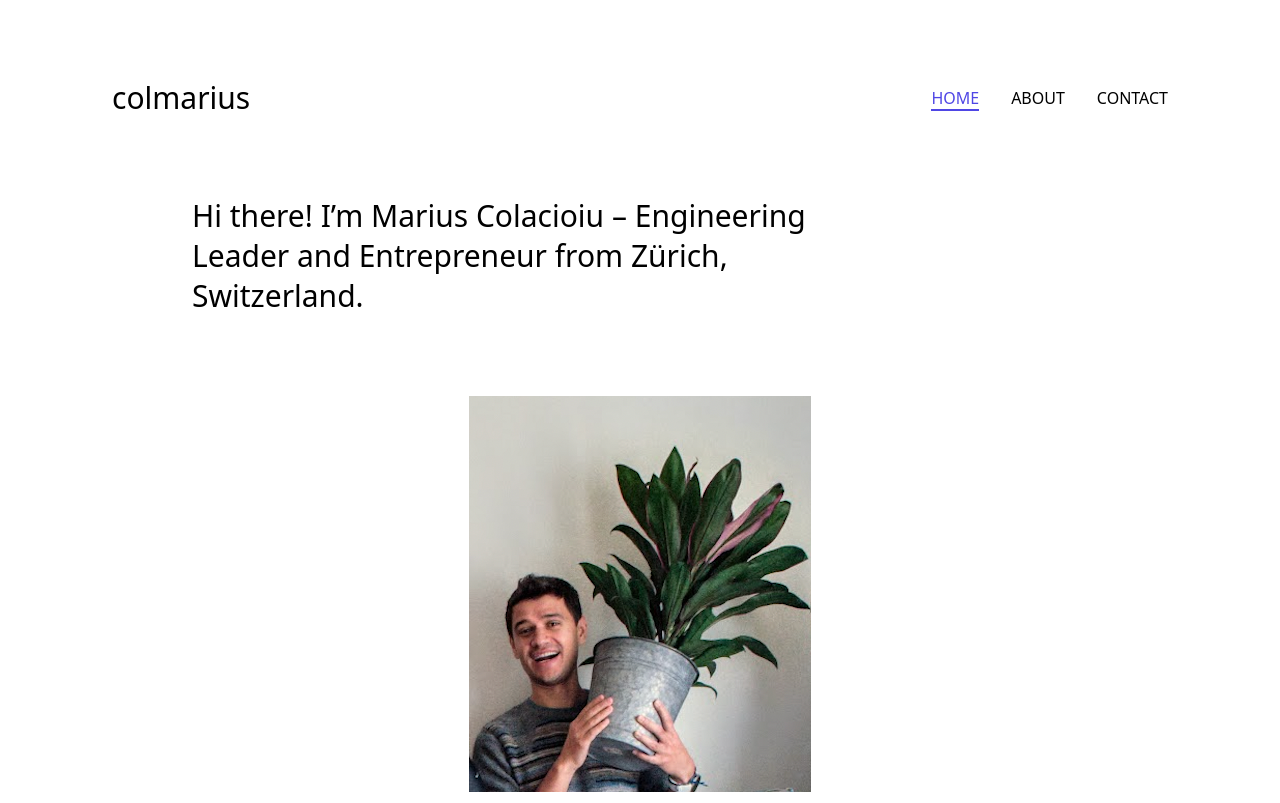
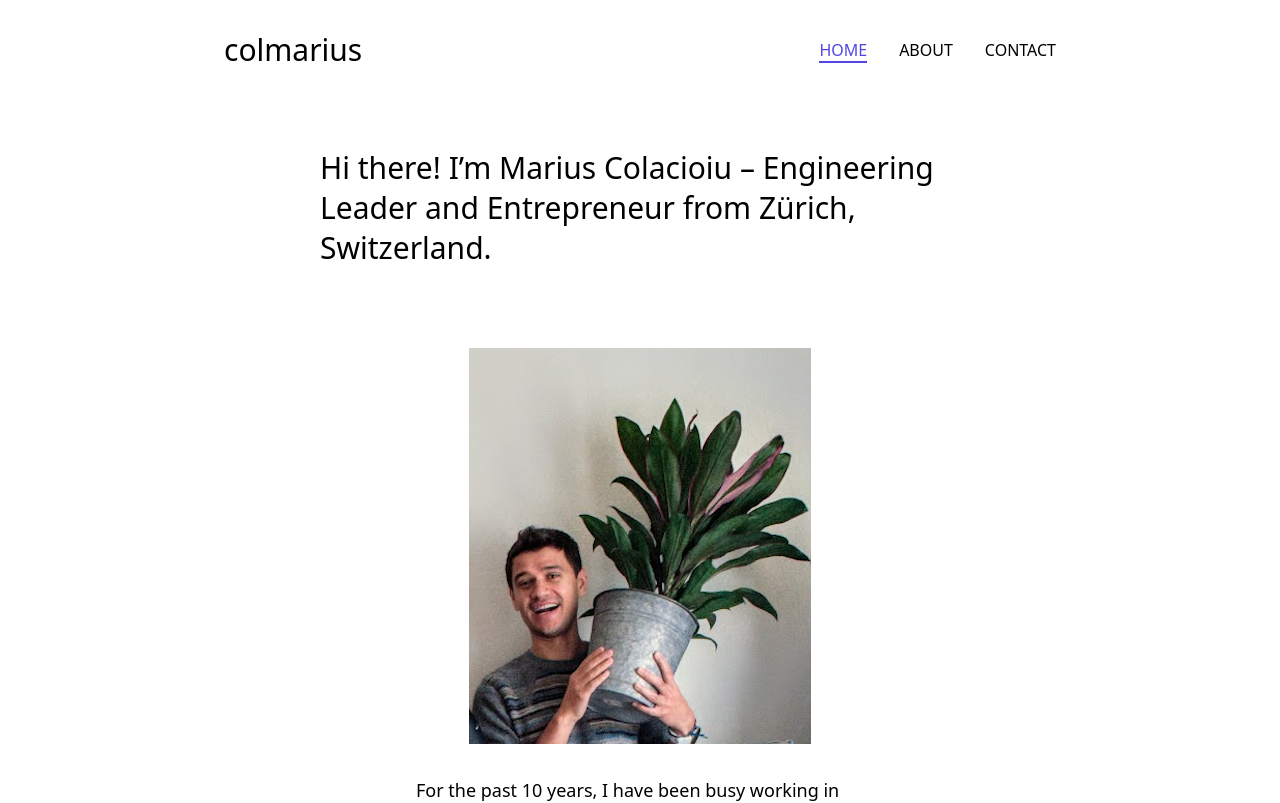
Before and after one commit to colmarius/colmarius.github.io, a React (Vite) app: page / in a window 1280 px wide. Shown: the top 803 px of the page. Built offline with nearby package versions, Linux system fonts and the light colour scheme; no server answers.

Commit message:
Improve responsiveness

```diff
--- a/src/App.tsx
+++ b/src/App.tsx
@@ -10,7 +10,7 @@ export const App = () => {
   useEffect(() => setupGoogleAnalytics());
   return (
     <Router>
-      <div className="m-auto my-20 mx-16 lg:mx-28">
+      <div className="mx-auto max-w-4xl p-4 sm:p-6 lg:p-8">
         <div className="flex flex-col h-[80vh] justify-between">
           <Header />
           <Routes>
--- a/src/components/header/DesktopMenu.tsx
+++ b/src/components/header/DesktopMenu.tsx
@@ -3,7 +3,7 @@ import { NAVIGATION_ITEMS } from '@config';
 import { NavItem } from './NavItem';
 
 export const DesktopMenu = () => (
-  <ul className="hidden space-x-8 lg:flex">
+  <ul className="hidden space-x-8 sm:flex">
     {NAVIGATION_ITEMS.map((item) => (
       <NavItem key={item.link} item={item} />
     ))}
--- a/src/components/header/MobileMenu.tsx
+++ b/src/components/header/MobileMenu.tsx
@@ -8,13 +8,10 @@ export const MobileMenu = () => {
   const [isNavOpen, setIsNavOpen] = useState(false);
   const toggleMobileMenu = () => setIsNavOpen((prev) => !prev);
   return (
-    <section className="flex lg:hidden">
+    <section className="flex sm:hidden">
       <HamburgerIcon onClick={toggleMobileMenu} />
       <div className={isNavOpen ? 'show-menu-nav' : 'hide-menu-nav'}>
-        <div
-          className="absolute top-0 right-0 mr-8 mt-12 px-8 py-8"
-          onClick={() => setIsNavOpen(false)}
-        >
+        <div className="absolute top-0 right-0 mt-1 p-4" onClick={() => setIsNavOpen(false)}>
           <svg
             className="h-8 w-8 text-gray-600"
             viewBox="0 0 24 24"
--- a/src/pages/HomePage.tsx
+++ b/src/pages/HomePage.tsx
@@ -5,7 +5,7 @@ import { NavLink } from 'react-router-dom';
 import placeholder from '../assets/placeholder.png';
 
 const HelloMessage = () => (
-  <div className="leading-10 text-3xl antialiased font-light max-w-screen-sm mb-20">
+  <div className="leading-10 text-3xl antialiased font-light max-w-screen-sm mb-20 mx-auto">
     Hi there! I’m Marius Colacioiu – <span className="font-medium">Engineering Leader</span> and{' '}
     <span className="font-medium">Entrepreneur</span> from Zürich, Switzerland.
   </div>
@@ -36,7 +36,7 @@ const AboutMeMessage = () => (
 );
 
 const ReachOutMessage = () => (
-  <div className="leading-10 text-3xl antialiased font-light mb-20">
+  <div className="leading-10 text-3xl antialiased font-light mb-20 mx-auto">
     Checkout my{' '}
     <NavLink to="about" className="text-indigo-700 hover:text-indigo-500">
       work
```
